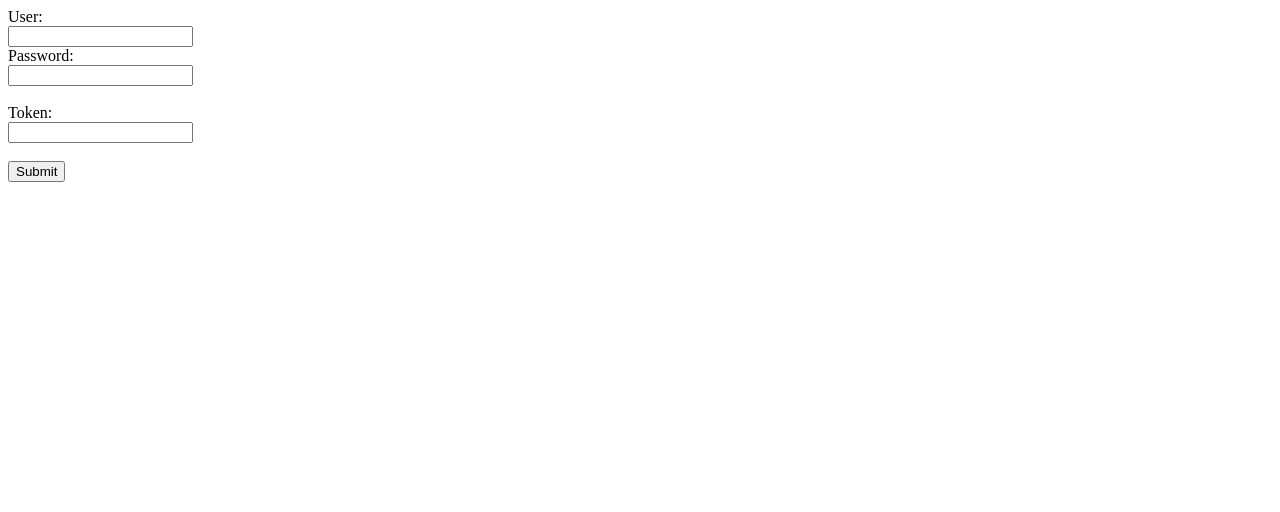
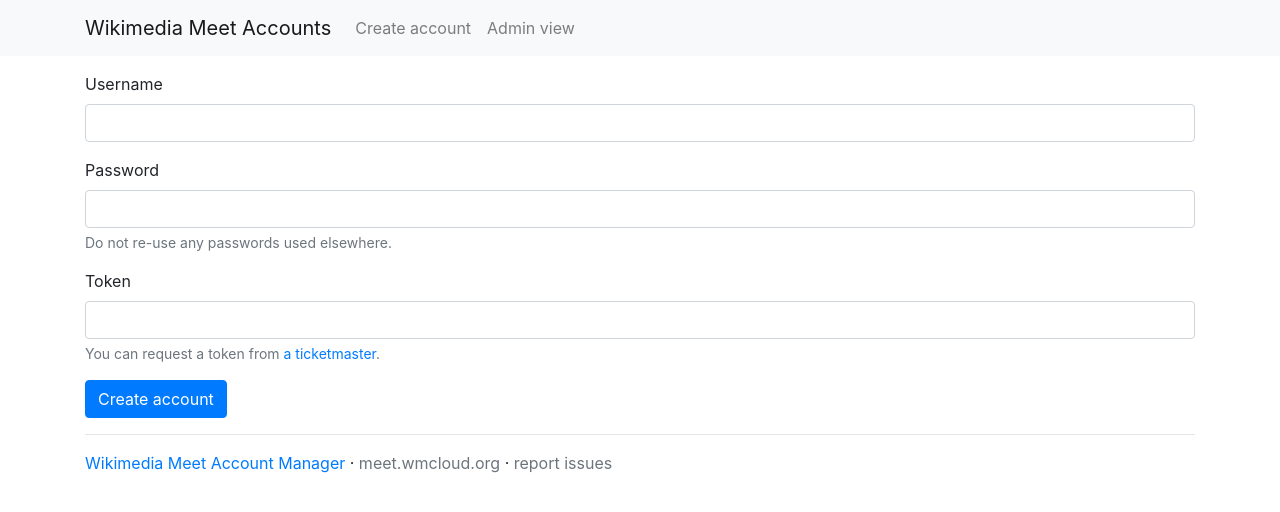
Before and after one commit to wikimedia/wikimedia-meet-accountmanager, a Flask app: page /create in a window 1280 px wide. Shown: the top 512 px of the page. Run offline with Flask 2, Linux system fonts and the light colour scheme; some libraries are stand-ins or nearby versions.

Commit message:
Improve user interface (#1)
* Make user interface not look garbage

Bug: T251037

* Use minified Bootstrap

```diff
--- a/requirements.txt
+++ b/requirements.txt
@@ -1 +1,2 @@
 Flask
+requests
--- a/server.py
+++ b/server.py
@@ -4,7 +4,7 @@
 from secrets import token_hex
 
 import requests
-from flask import Flask, render_template, request
+from flask import Flask, render_template, request, redirect
 
 app = Flask(__name__)
 clients = ['http://jitsi.meet.eqiad.wmflabs:4000']
@@ -45,7 +45,7 @@
 
 @app.route("/")
 def hello():
-    return "Hello!"
+    return redirect('/create')
 
 
 @app.route("/generate_token", methods=['GET'])
@@ -70,7 +70,7 @@
 def create_user_post():
     if not auth_token(request.form['token'].strip()):
         time.sleep(10)
-        return 'Not allowed'
+        return render_template('create.html', invalid_token=True)
     for client in clients:
         requests.post(
             client + '/create',
@@ -79,7 +79,7 @@
                 'password': request.form['password']
             }
         )
-    return 'Done!'
+    return render_template('success.html')
 
 
 if __name__ == "__main__":
--- /dev/null
+++ b/templates/base.html
@@ -0,0 +1,44 @@
+<!doctype html>
+<html lang="en">
+<head>
+    <meta charset="UTF-8">
+    <meta name="viewport"
+          content="width=device-width, user-scalable=no, initial-scale=1.0, maximum-scale=1.0, minimum-scale=1.0">
+    <meta http-equiv="X-UA-Compatible" content="ie=edge">
+    <link rel="stylesheet"
+          href="https://tools-static.wmflabs.org/cdnjs/ajax/libs/twitter-bootstrap/4.4.0/css/bootstrap.min.css">
+    <title>Wikimedia Meet Account Manager</title>
+</head>
+<body>
+<nav class="navbar navbar-expand-lg navbar-light bg-light">
+    <div class="container">
+
+        <ul class="navbar-nav mr-auto">
+            <li class="nav-item">
+                <a class="navbar-brand" href="/create">Wikimedia Meet Accounts</a>
+            </li>
+            <li class="nav-item">
+                <a class="nav-link" href="/create">Create account</a>
+            </li>
+            <li class="nav-item">
+                <a class="nav-link" href="/generate_token">Admin view</a>
+            </li>
+        </ul>
+    </div>
+</nav>
+
+
+<div class="container mt-3">
+    {% block content %}{% endblock %}
+
+    <hr/>
+    <a href="/">Wikimedia Meet Account Manager</a>
+    &middot;
+    <a href="https://meet.wmcloud.org" class="text-muted">
+        meet.wmcloud.org</a>
+    &middot;
+    <a href="https://phabricator.wikimedia.org/tag/wikimedia_meet/" class="text-muted">
+        report issues</a>
+</div>
+</body>
+</html>
--- a/templates/create.html
+++ b/templates/create.html
@@ -1,9 +1,29 @@
- <form action="/create" method="post">
-  <label for="user">User:</label><br>
-  <input type="text" id="user" name="user"><br>
-  <label for="password">Password:</label><br>
-  <input type="password" id="password" name="password"><br><br>
-  <label for="token">Token:</label><br>
-  <input type="password" id="token" name="token"><br><br>
-  <input type="submit" value="Submit">
-</form>
+{% extends "base.html" %}
+{% block content %}
+    {% if invalid_token %}
+    <div class="alert alert-danger" role="alert">
+        <b>Could not create account</b> as the token supplied was invalid.
+    </div>
+    {% endif %}
+
+    <form action="/create" method="post">
+        <div class="form-group">
+            <label for="user">Username</label>
+            <input type="text" id="user" name="user" class="form-control">
+        </div>
+
+        <div class="form-group">
+            <label for="password">Password</label>
+            <input type="password" id="password" name="password" class="form-control">
+            <small class="form-text text-muted">Do not re-use any passwords used elsewhere.</small>
+        </div>
+
+        <div class="form-group">
+            <label for="token">Token</label>
+            <input type="password" id="token" name="token" class="form-control">
+            <small class="form-text text-muted">You can request a token from <a href="https://meta.wikimedia.org/wiki/Wikimedia_Meet">a ticketmaster</a>.</small>
+        </div>
+
+        <button type="submit" class="btn btn-primary">Create account</button>
+    </form>
+{% endblock %}
--- /dev/null
+++ b/templates/success.html
@@ -0,0 +1,6 @@
+{% extends "base.html" %}
+{% block content %}
+    <div class="alert alert-success" role="alert">
+        Your account has been created.
+    </div>
+{% endblock %}
```
Also changed, not shown: templates/generate.html (+11 -5 lines).
